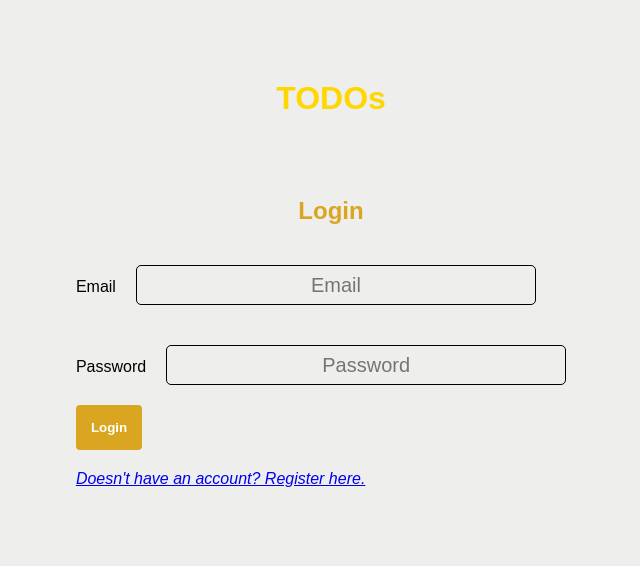
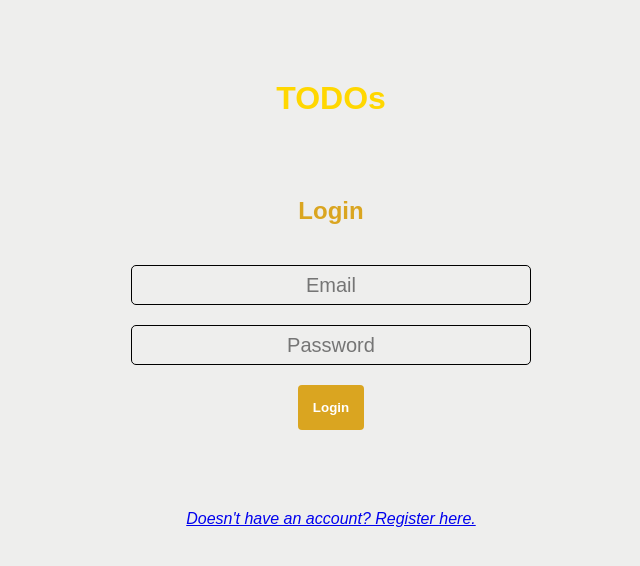
Before and after one commit to mohsin0408/ToDoApp, a React (Create React App) app: page /main in a window 1280 px wide. Shown: the top 566 px of the page, without its empty margins (309-949 px from the left). Built offline with nearby package versions, Linux system fonts and the light colour scheme.

Commit message:
css added

```diff
--- a/src/Login.jsx
+++ b/src/Login.jsx
@@ -28,7 +28,7 @@ const Login = () => {
         <h2 className="heading-sm">Login</h2>
         <form onSubmit={handleLogin}>
           <div>
-            <label htmlFor="email">Email</label>
+            {/* <label htmlFor="email" >Email</label> */}
             <input
               type="email"
               id="email"
@@ -40,7 +40,7 @@ const Login = () => {
             />
           </div>
           <div>
-            <label htmlFor="password">Password</label>
+            {/* <label htmlFor="password" >Password</label> */}
             <input
               type="password"
               id="password"
@@ -53,10 +53,10 @@ const Login = () => {
           </div>
           <button type="submit" className="newButton">Login</button>
         </form>
-        <Link to='/register'>
+      </div>
+      <Link to='/register'>
           <span> Doesn't have an account? Register here.</span>
         </Link>
-      </div>
     </div>
   );
 };
--- a/src/index.css
+++ b/src/index.css
@@ -67,6 +67,7 @@ span{
   border: 1px solid black;
   width: 400px;
   height: 40px;
+  display: flex;
 }
 .newButton{
   border-radius: 4px;
@@ -77,6 +78,9 @@ span{
   border: white;
   font-weight: bold;
   cursor: pointer;
+  /* margin-left: 10px; */
+  display: block;
+  margin: auto;
 }
 .Navbar{
   display: flex;
```
